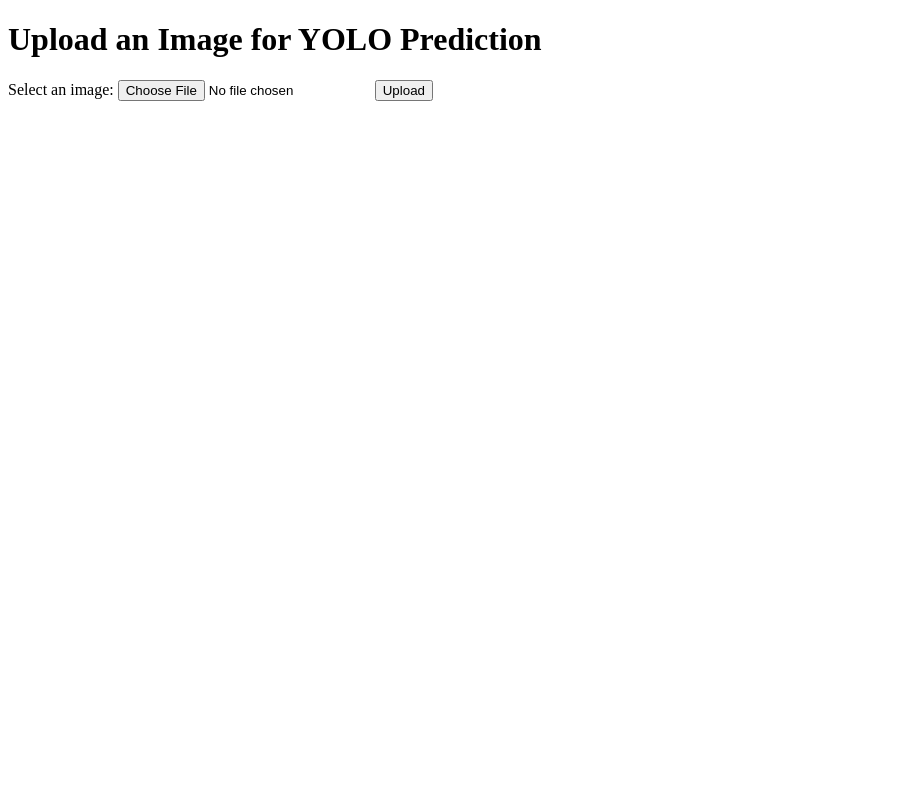
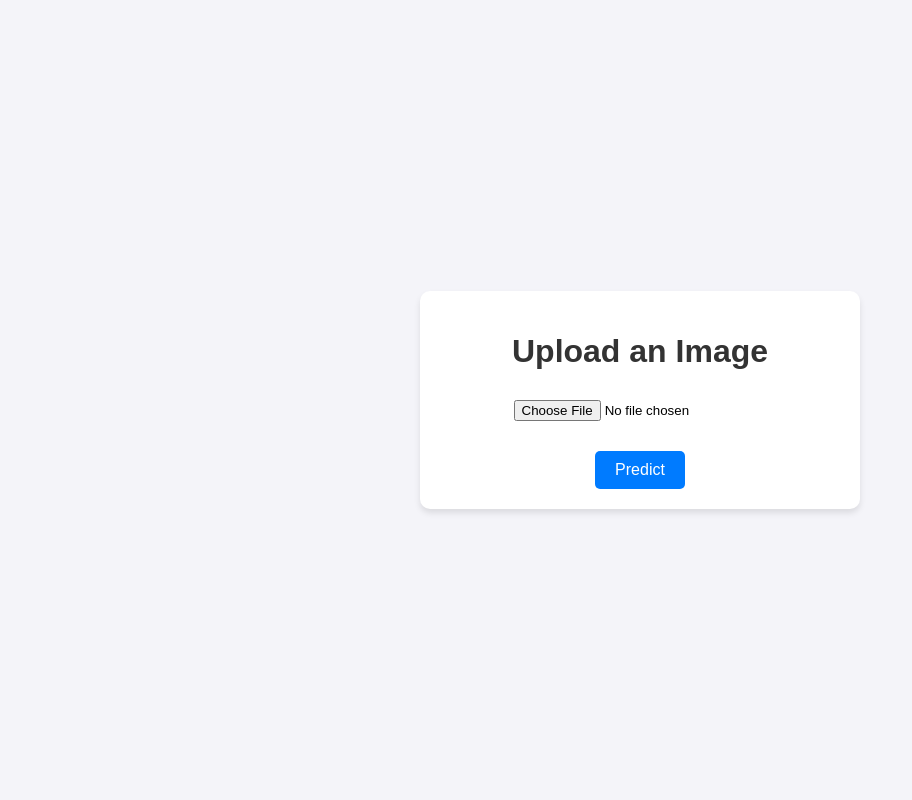
Before and after one commit to nitinsomu/LeafDiseaseDetectionUsingYOLO, a Flask app: page / in a window 1280 px wide. Shown: the whole page, without its empty margins (0-912 px from the left). Run offline with Flask 3, Linux system fonts and the light colour scheme.

Commit message:
Add style

```diff
--- a/flask_app/app.py
+++ b/flask_app/app.py
@@ -1,13 +1,17 @@
-from flask import Flask, render_template, request
+from flask import Flask, render_template, request, redirect, url_for
 from ultralytics import YOLO
 import os
+from PIL import Image
 import torch
 
 app = Flask(__name__)
+app.config['UPLOAD_FOLDER'] = 'static/uploads'
 app.config['ALLOWED_EXTENSIONS'] = {'png', 'jpg', 'jpeg'}
 
-model = YOLO('../runs/classify/train/weights/best.pt')
+# Load the YOLO model
+model = YOLO('../runs/classify/train/weights/best.pt')   # Replace with your YOLO model path
 
+# Check if the file extension is allowed
 def allowed_file(filename):
     return '.' in filename and filename.rsplit('.', 1)[1].lower() in app.config['ALLOWED_EXTENSIONS']
 
@@ -25,13 +29,17 @@ def predict():
         return "No selected file", 400
 
     if file and allowed_file(file.filename):
+        # Save the uploaded file
+        filepath = os.path.join(app.config['UPLOAD_FOLDER'], file.filename)
+        file.save(filepath)
 
-        filepath = os.path.join(app.config['UPLOAD_FOLDER'], file.filename)
-        results = model(filepath)
+        # Perform prediction
+        results = model.predict(source=filepath)
         prediction = results[0].names[torch.argmax(results[0].probs.data).item()]
         return render_template('index.html', prediction=prediction, image_url=filepath)
 
     return "Invalid file type", 400
 
 if __name__ == '__main__':
+    os.makedirs(app.config['UPLOAD_FOLDER'], exist_ok=True)
     app.run(debug=True)
--- /dev/null
+++ b/flask_app/static/css/styles.css
@@ -0,0 +1,62 @@
+/* Center the form and its content */
+body {
+    font-family: Arial, sans-serif;
+    margin: 0;
+    padding: 0;
+    display: flex;
+    justify-content: center;
+    align-items: center;
+    height: 100vh;
+    background-color: #f4f4f9;
+}
+
+.container {
+    background: white;
+    padding: 20px;
+    border-radius: 10px;
+    box-shadow: 0 4px 6px rgba(0, 0, 0, 0.1);
+    width: 90%;
+    max-width: 400px;
+    text-align: center;
+}
+
+h1 {
+    color: #333;
+    margin-bottom: 20px;
+}
+
+input[type="file"] {
+    display: block;
+    margin: 10px auto;
+    padding: 10px;
+}
+
+button {
+    background-color: #007bff;
+    color: white;
+    border: none;
+    padding: 10px 20px;
+    font-size: 16px;
+    cursor: pointer;
+    border-radius: 5px;
+    margin-top: 10px;
+    transition: background-color 0.3s ease;
+}
+
+button:hover {
+    background-color: #0056b3;
+}
+
+.prediction {
+    font-size: 18px;
+    color: #007bff;
+    margin-top: 20px;
+    font-weight: bold;
+}
+
+img {
+    max-width: 100%;
+    height: auto;
+    border-radius: 5px;
+    margin-top: 20px;
+}
--- a/flask_app/templates/index.html
+++ b/flask_app/templates/index.html
@@ -3,19 +3,20 @@
 <head>
     <meta charset="UTF-8">
     <meta name="viewport" content="width=device-width, initial-scale=1.0">
-    <title>YOLO Prediction</title>
+    <title>Image Prediction</title>
+    <link rel="stylesheet" href="../static/css/styles.css">
 </head>
 <body>
-    <h1>Upload an Image for YOLO Prediction</h1>
-    <form action="/predict" method="post" enctype="multipart/form-data">
-        <label for="file">Select an image:</label>
-        <input type="file" id="file" name="file" accept="image/*" required>
-        <button type="submit">Upload</button>
-    </form>
-
-    {% if prediction %}
-        <h2>Prediction: {{ prediction }}</h2>
-        <img src="{{ image_url }}" alt="Uploaded Image" style="max-width: 500px;">
-    {% endif %}
+    <div class="container">
+        <h1>Upload an Image</h1>
+        <form action="/predict" method="POST" enctype="multipart/form-data">
+            <input type="file" name="file" accept="image/*" required>
+            <button type="submit">Predict</button>
+        </form>
+        {% if prediction %}
+            <div class="prediction">Prediction: {{ prediction }}</div>
+            <img src="{{ image_url }}" alt="Uploaded Image">
+        {% endif %}
+    </div>
 </body>
 </html>
```
